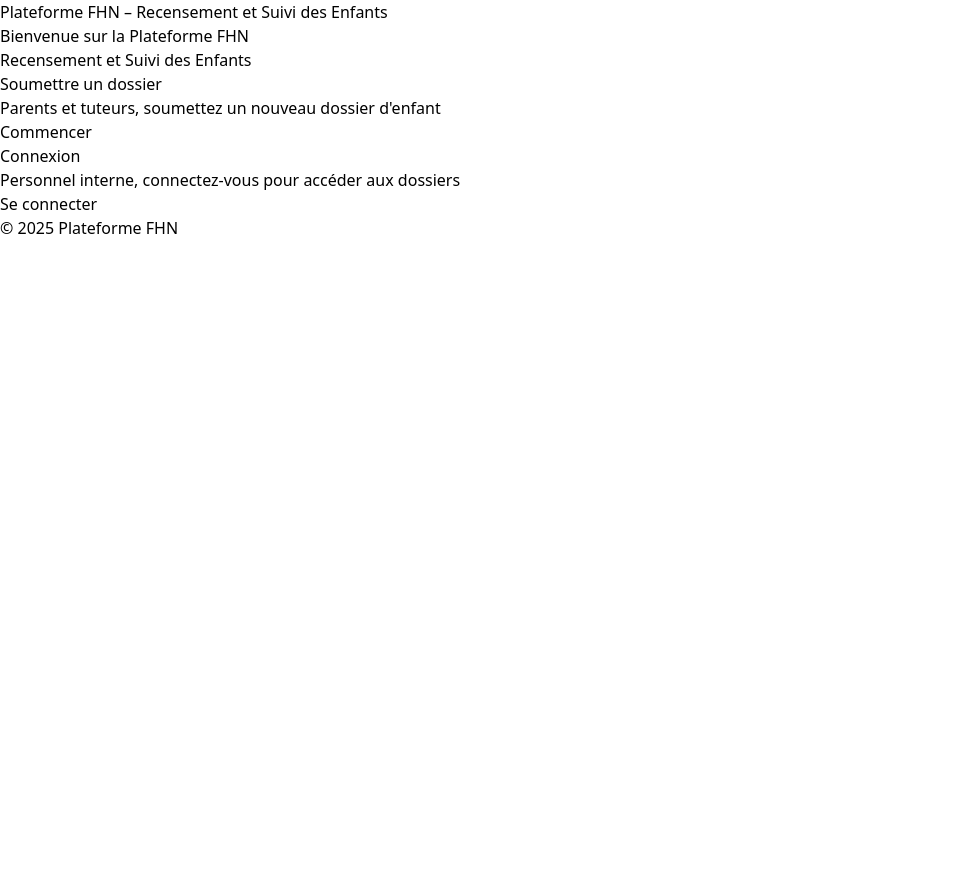
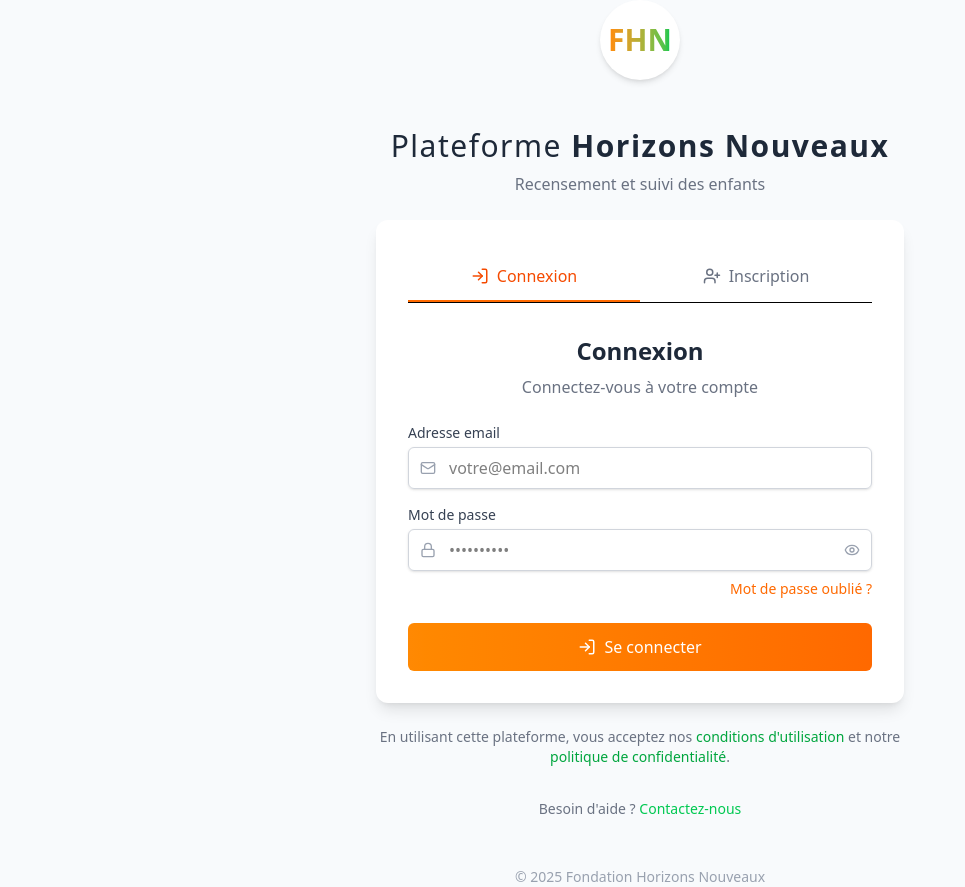
Before and after one commit to sancty007/FHN_APP, a React (Vite) app: page / in a window 1280 px wide. Shown: the whole page, without its empty margins (0-965 px from the left). Before the commit the page ends 800 px from the top, so only its background shows below. Built offline with nearby package versions, Linux system fonts and the light colour scheme.

Commit message:
Home page

```diff
--- a/package.json
+++ b/package.json
@@ -11,6 +11,7 @@
   },
   "dependencies": {
     "@tailwindcss/vite": "^4.1.6",
+    "lucide-react": "^0.510.0",
     "react": "^19.1.0",
     "react-dom": "^19.1.0",
     "react-router-dom": "6.22.3",
--- /dev/null
+++ b/src/components/home/MainLayout.jsx
@@ -0,0 +1,25 @@
+import { Outlet } from "react-router-dom";
+
+const MainLayout = () => {
+  return (
+    <div className="min-h-screen bg-slate-50 flex flex-col justify-center items-center">
+      <div className="max-w-xl w-full px-6">
+        <div className="text-center mb-12">
+          <div className="inline-flex items-center justify-center w-20 h-20 bg-white rounded-full shadow-md">
+            <span className="text-3xl font-bold bg-gradient-to-r from-orange-400 to-green-500 bg-clip-text text-transparent">
+              FHN
+            </span>
+          </div>
+        </div>
+
+        <Outlet />
+
+        <div className="text-center text-gray-400 text-sm mt-12">
+          <p>© 2025 Fondation Horizons Nouveaux</p>
+        </div>
+      </div>
+    </div>
+  );
+};
+
+export default MainLayout;
--- a/src/components/layouts/MainLayout.jsx
+++ /dev/null
@@ -1,22 +0,0 @@
-import { Outlet } from "react-router-dom";
-
-const MainLayout = () => {
-  return (
-    <div className="app-container">
-      <header className="app-header">
-        <h1>Plateforme FHN – Recensement et Suivi des Enfants</h1>
-        <nav>{/* Ajouter des liens de navigation ici plus tard */}</nav>
-      </header>
-
-      <main className="app-main">
-        <Outlet /> {/* C'est ici que le contenu de la page sera rendu */}
-      </main>
-
-      <footer className="app-footer">
-        <p>&copy; {new Date().getFullYear()} Plateforme FHN</p>
-      </footer>
-    </div>
-  );
-};
-
-export default MainLayout;
--- a/src/pages/HomePage.jsx
+++ b/src/pages/HomePage.jsx
@@ -1,23 +1,257 @@
+import { useState, useEffect } from "react";
+import { UserPlus, LogIn, Eye, EyeOff, Lock, Mail } from "lucide-react";
+
 const HomePage = () => {
+  const [authMode, setAuthMode] = useState("login");
+  const [email, setEmail] = useState("");
+  const [password, setPassword] = useState("");
+  const [confirmPassword, setConfirmPassword] = useState("");
+  const [showPassword, setShowPassword] = useState(false);
+  const [error, setError] = useState("");
+  const [isLoaded, setIsLoaded] = useState(false);
+
+  useEffect(() => {
+    setIsLoaded(true);
+  }, []);
+
+  const handleSignup = () => {
+    setError("");
+
+    if (!email || !password || !confirmPassword) {
+      setError("Veuillez remplir tous les champs.");
+      return;
+    }
+
+    if (password !== confirmPassword) {
+      setError("Les mots de passe ne correspondent pas.");
+      return;
+    }
+
+    // Ici vous pouvez ajouter la logique d'inscription
+    console.log("Inscription avec:", { email, password });
+  };
+
+  const handleLogin = () => {
+    setError("");
+
+    if (!email || !password) {
+      setError("Veuillez remplir tous les champs.");
+      return;
+    }
+
+    // Ici vous pouvez ajouter la logique de connexion
+    console.log("Connexion avec:", { email, password });
+  };
+
+  // Animation de transition entre les modes
+  const handleModeChange = (mode) => {
+    if (mode === authMode) return;
+
+    setIsLoaded(false);
+    setTimeout(() => {
+      setAuthMode(mode);
+      setEmail("");
+      setPassword("");
+      setConfirmPassword("");
+      setError("");
+      setIsLoaded(true);
+    }, 300);
+  };
+
   return (
-    <div className="home-page">
-      <div className="hero-section">
-        <h2>Bienvenue sur la Plateforme FHN</h2>
-        <p>Recensement et Suivi des Enfants</p>
+    <div
+      className={`transition-all duration-1000 transform ${
+        isLoaded ? "opacity-100" : "opacity-0 translate-y-10"
+      }`}
+    >
+      <div className="text-center mb-6">
+        <h1 className="text-3xl font-light text-gray-800 tracking-wider">
+          Plateforme <span className="font-bold">Horizons Nouveaux</span>
+        </h1>
+        <p className="mt-2 text-gray-500 font-light">
+          Recensement et suivi des enfants
+        </p>
       </div>
 
-      <div className="actions-container">
-        <div className="action-card">
-          <h3>Soumettre un dossier</h3>
-          <p>Parents et tuteurs, soumettez un nouveau dossier d'enfant</p>
-          <button className="btn primary">Commencer</button>
+      <div className="bg-white rounded-xl shadow-lg p-8 mb-6">
+        {/* Onglets de navigation */}
+        <div className="flex mb-8 border-b">
+          <div
+            className={`flex-1 text-center py-3 cursor-pointer transition-all ${
+              authMode === "login"
+                ? "border-b-2 border-orange-500 text-orange-600 font-medium"
+                : "text-gray-500 hover:text-gray-700"
+            }`}
+            onClick={() => handleModeChange("login")}
+          >
+            <div className="flex items-center justify-center">
+              <LogIn size={18} className="mr-2" />
+              <span>Connexion</span>
+            </div>
+          </div>
+          <div
+            className={`flex-1 text-center py-3 cursor-pointer transition-all ${
+              authMode === "signup"
+                ? "border-b-2 border-green-500 text-green-600 font-medium"
+                : "text-gray-500 hover:text-gray-700"
+            }`}
+            onClick={() => handleModeChange("signup")}
+          >
+            <div className="flex items-center justify-center">
+              <UserPlus size={18} className="mr-2" />
+              <span>Inscription</span>
+            </div>
+          </div>
         </div>
 
-        <div className="action-card">
-          <h3>Connexion</h3>
-          <p>Personnel interne, connectez-vous pour accéder aux dossiers</p>
-          <button className="btn secondary">Se connecter</button>
+        <div className="text-center mb-6">
+          <h2 className="text-2xl font-semibold text-gray-800">
+            {authMode === "login" ? "Connexion" : "Création de compte"}
+          </h2>
+          <p className="text-gray-500 mt-2">
+            {authMode === "login"
+              ? "Connectez-vous à votre compte"
+              : "Créez un nouveau compte"}
+          </p>
         </div>
+
+        {error && (
+          <div className="bg-red-50 text-red-600 p-3 rounded-md mb-4 text-sm">
+            {error}
+          </div>
+        )}
+
+        <div className="space-y-4">
+          <div>
+            <label
+              htmlFor="email"
+              className="block text-sm font-medium text-gray-700 mb-1"
+            >
+              Adresse email
+            </label>
+            <div className="relative">
+              <div className="absolute inset-y-0 left-0 pl-3 flex items-center pointer-events-none">
+                <Mail size={16} className="text-gray-400" />
+              </div>
+              <input
+                id="email"
+                type="email"
+                value={email}
+                onChange={(e) => setEmail(e.target.value)}
+                className="pl-10 w-full rounded-md border border-gray-300 shadow-sm focus:border-green-500 focus:ring focus:ring-green-200 focus:ring-opacity-50 p-2"
+                placeholder="votre@email.com"
+              />
+            </div>
+          </div>
+
+          <div>
+            <label
+              htmlFor="password"
+              className="block text-sm font-medium text-gray-700 mb-1"
+            >
+              Mot de passe
+            </label>
+            <div className="relative">
+              <div className="absolute inset-y-0 left-0 pl-3 flex items-center pointer-events-none">
+                <Lock size={16} className="text-gray-400" />
+              </div>
+              <input
+                id="password"
+                type={showPassword ? "text" : "password"}
+                value={password}
+                onChange={(e) => setPassword(e.target.value)}
+                className="pl-10 w-full rounded-md border border-gray-300 shadow-sm focus:border-green-500 focus:ring focus:ring-green-200 focus:ring-opacity-50 p-2"
+                placeholder="••••••••••"
+              />
+              <div
+                className="absolute inset-y-0 right-0 pr-3 flex items-center cursor-pointer"
+                onClick={() => setShowPassword(!showPassword)}
+              >
+                {showPassword ? (
+                  <EyeOff size={16} className="text-gray-400" />
+                ) : (
+                  <Eye size={16} className="text-gray-400" />
+                )}
+              </div>
+            </div>
+          </div>
+
+          {authMode === "signup" && (
+            <div>
+              <label
+                htmlFor="confirmPassword"
+                className="block text-sm font-medium text-gray-700 mb-1"
+              >
+                Confirmer le mot de passe
+              </label>
+              <div className="relative">
+                <div className="absolute inset-y-0 left-0 pl-3 flex items-center pointer-events-none">
+                  <Lock size={16} className="text-gray-400" />
+                </div>
+                <input
+                  id="confirmPassword"
+                  type={showPassword ? "text" : "password"}
+                  value={confirmPassword}
+                  onChange={(e) => setConfirmPassword(e.target.value)}
+                  className="pl-10 w-full rounded-md border border-gray-300 shadow-sm focus:border-green-500 focus:ring focus:ring-green-200 focus:ring-opacity-50 p-2"
+                  placeholder="••••••••••"
+                />
+              </div>
+            </div>
+          )}
+        </div>
+
+        {authMode === "login" && (
+          <div className="flex justify-end mt-2">
+            <span className="text-sm text-orange-500 hover:underline cursor-pointer">
+              Mot de passe oublié ?
+            </span>
+          </div>
+        )}
+
+        <div
+          onClick={authMode === "login" ? handleLogin : handleSignup}
+          className={`w-full mt-6 py-3 px-4 rounded-md text-white font-medium flex items-center justify-center transition-colors cursor-pointer ${
+            authMode === "login"
+              ? "bg-gradient-to-r from-orange-400 to-orange-500 hover:from-orange-500 hover:to-orange-600"
+              : "bg-gradient-to-r from-green-500 to-green-600 hover:from-green-600 hover:to-green-700"
+          }`}
+        >
+          {authMode === "login" ? (
+            <>
+              <LogIn size={18} className="mr-2" />
+              Se connecter
+            </>
+          ) : (
+            <>
+              <UserPlus size={18} className="mr-2" />
+              S'inscrire
+            </>
+          )}
+        </div>
+      </div>
+
+      <div className="text-center text-gray-500 text-sm mb-8">
+        <p>
+          En utilisant cette plateforme, vous acceptez nos{" "}
+          <span className="text-green-600 hover:underline cursor-pointer">
+            conditions d'utilisation
+          </span>{" "}
+          et notre{" "}
+          <span className="text-green-600 hover:underline cursor-pointer">
+            politique de confidentialité
+          </span>
+          .
+        </p>
+      </div>
+
+      <div className="text-center text-gray-500 text-sm">
+        <p>
+          Besoin d'aide ?{" "}
+          <span className="text-green-500 hover:underline cursor-pointer">
+            Contactez-nous
+          </span>
+        </p>
       </div>
     </div>
   );
--- a/src/routes/index.jsx
+++ b/src/routes/index.jsx
@@ -1,7 +1,6 @@
 import { createBrowserRouter } from "react-router-dom";
 
-import MainLayout from "../components/layouts/MainLayout";
-
+import MainLayout from "../components/home/MainLayout";
 import HomePage from "../pages/HomePage";
 
 const router = createBrowserRouter([
```
Also changed, not shown: 1 other file (tests, documents, lock files or other folders).
